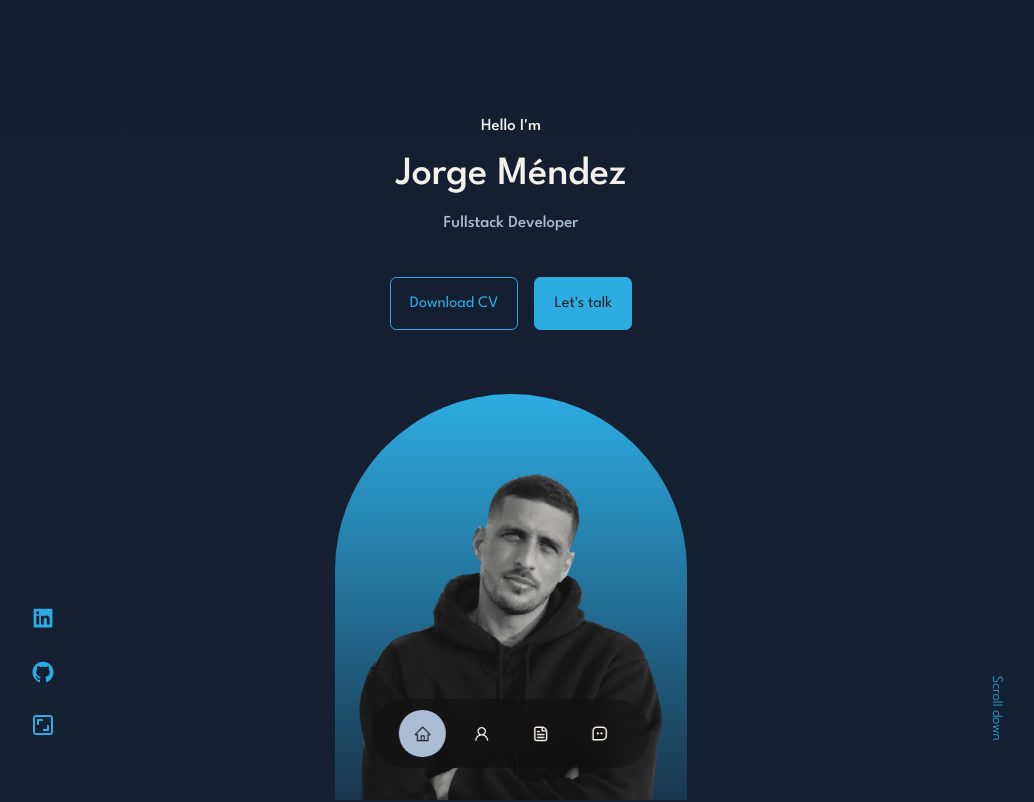
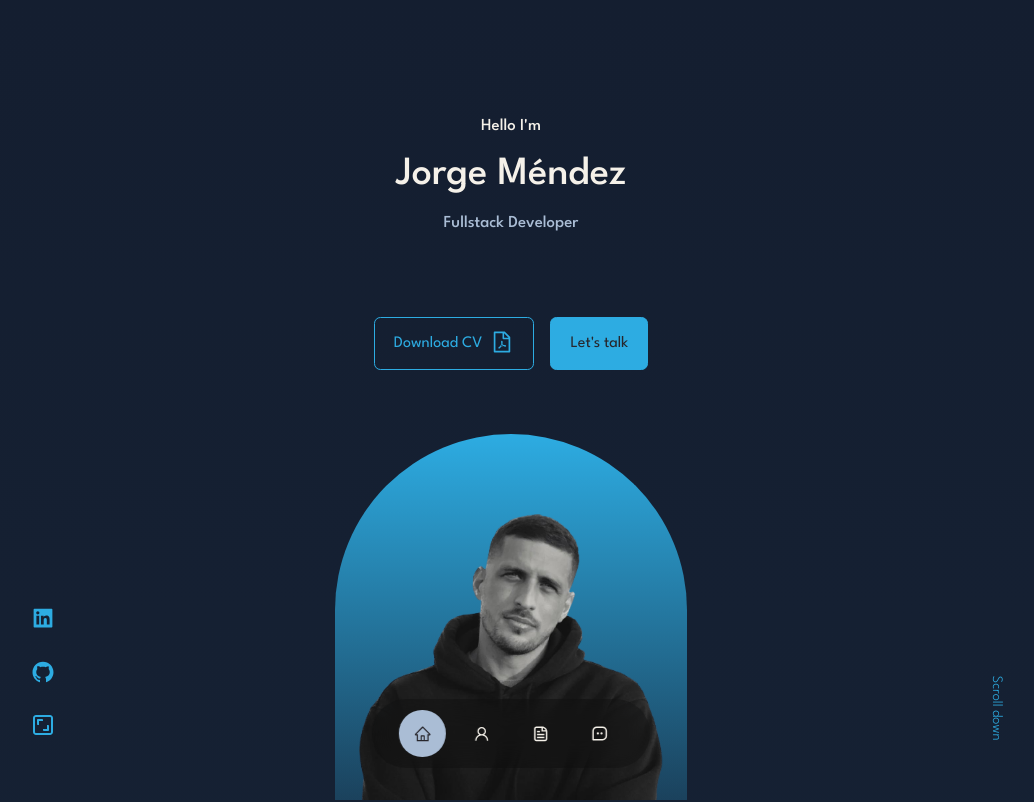
Before and after one commit to jormengin/React-portfolio, a React (Create React App) app: page / in a window 1280 px wide. Shown: the top 802 px of the page, without its empty margins (129-1163 px from the left). Built offline with nearby package versions, Linux system fonts and the light colour scheme.

Commit message:
pdf logo added

```diff
--- a/src/components/header/CTA.jsx
+++ b/src/components/header/CTA.jsx
@@ -2,11 +2,12 @@
 
 import React from 'react'
 import cv from '../../assets/JorgeMendezCv.pdf'
+import {AiOutlineFilePdf} from 'react-icons/ai'
 
 const CTA = () => {
   return (
     <div className='cta'>
-        <a href={cv} download className='btn'>Download CV</a>
+        <a href={cv} download className='btn'>Download CV <AiOutlineFilePdf className='pdflogo'/></a>
         <a href="#contact" className='btn btn-primary'>Let's talk</a>
     </div>
   )
--- a/src/components/header/header.css
+++ b/src/components/header/header.css
@@ -10,11 +10,24 @@ header {
     position: relative;
 }
 /*========CTA========*/
-.cta{
+.cta,.cta .btn{
+    display: flex;
     margin-top: 2.5rem;
     display: flex;
     gap: 1rem;
     justify-content: center;
+    align-items: baseline;
+}
+.cta .btn{
+    gap: 0.5rem;
+    align-items: stretch;
+}
+.pdflogo{
+    font-size: 1.5rem;
+    color: var(--color-primary);
+}
+.pdflogo:hover{
+    color: #f40f02;
 }
 
 /*========HEADER SOCIALS========*/
```
Also changed, not shown: 1 other file (tests, documents, lock files or other folders).
